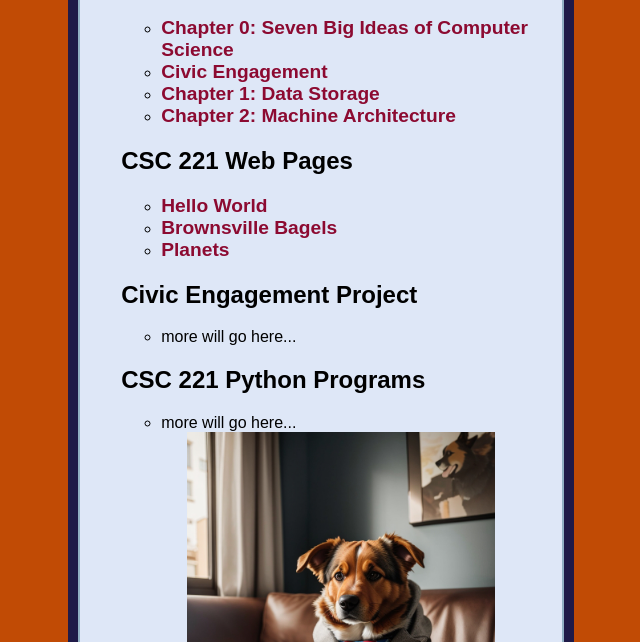
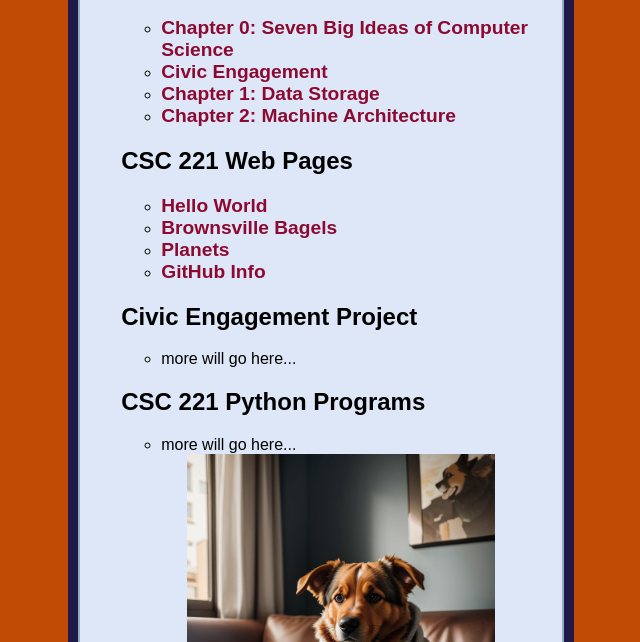
Before and after one commit to joshuavernon-pvcc/joshuavernon-pvcc.github.io, a plain HTML site: page index.html in a window 1280 px wide. Shown: the part 158-800 px from the top of the page, without its empty margins (319-959 px from the left). Drawn offline with Linux system fonts and the light colour scheme.

Commit message:
Update index.html

```diff
--- a/index.html
+++ b/index.html
@@ -69,6 +69,7 @@ a:active{
     <li><a href = "helloworld.html"> Hello World </a></li>
     <li><a href = "bagels.html"> Brownsville Bagels</a></li>
     <li><a href = "planets.html"> Planets</a></li>
+    <li><a href = "githubinfo.html"> GitHub Info</a></li>
 </ul>
 
 <h2>Civic Engagement Project</h2>
```
